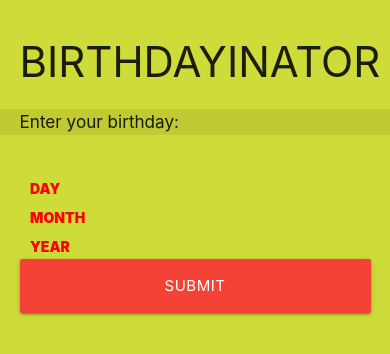
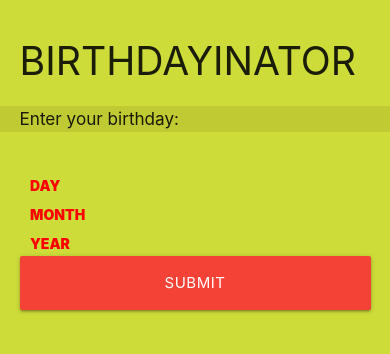
Before and after one commit to charleskorn/yow-connected-2015, a website: page stage3/index.html in a window 390 px wide. Drawn offline with nearby package versions, Linux system fonts and the light colour scheme; files that its build step writes are made by us from their sources.

Commit message:
greg - font size

```diff
--- a/stage3/content/site.scss
+++ b/stage3/content/site.scss
@@ -22,5 +22,5 @@ img.life-progress-bar-icon {
 
 @media all and (max-width: 600px){
 	button { width: 100%}
-	h1 { font-size: 3rem; }
+	h1 { font-size: 2.8rem; }
 }
```
